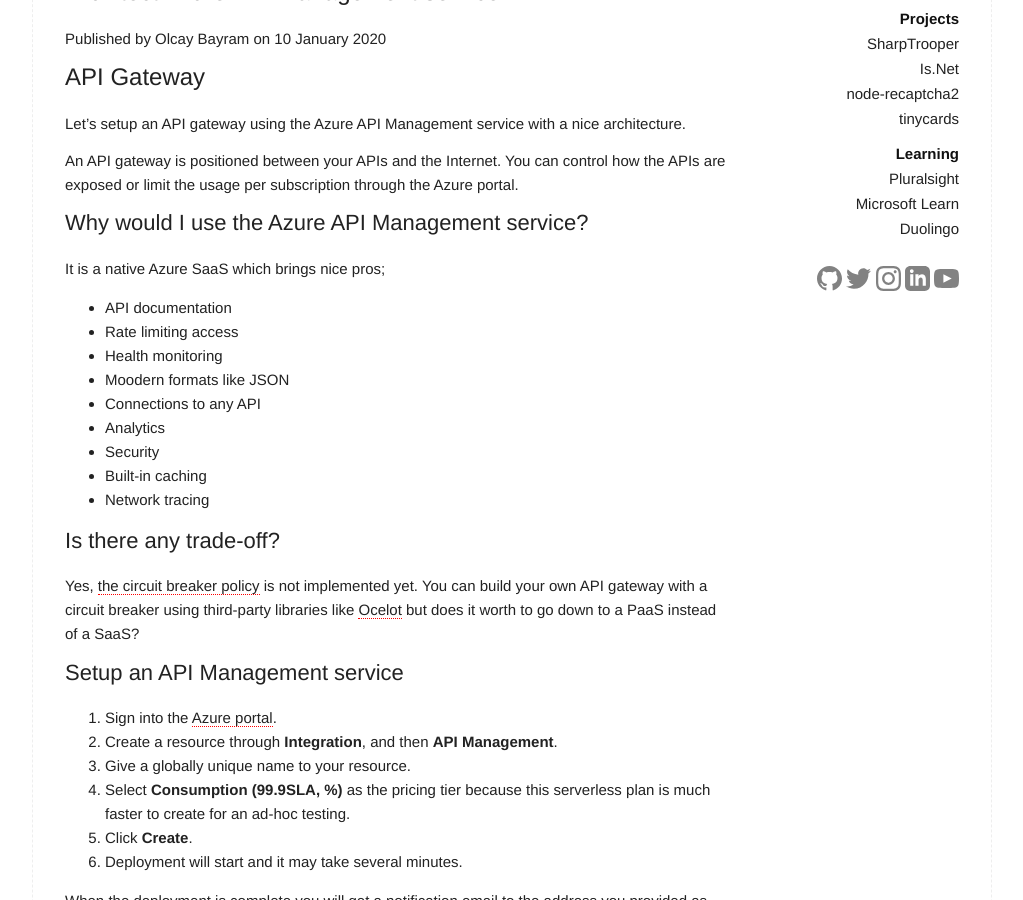
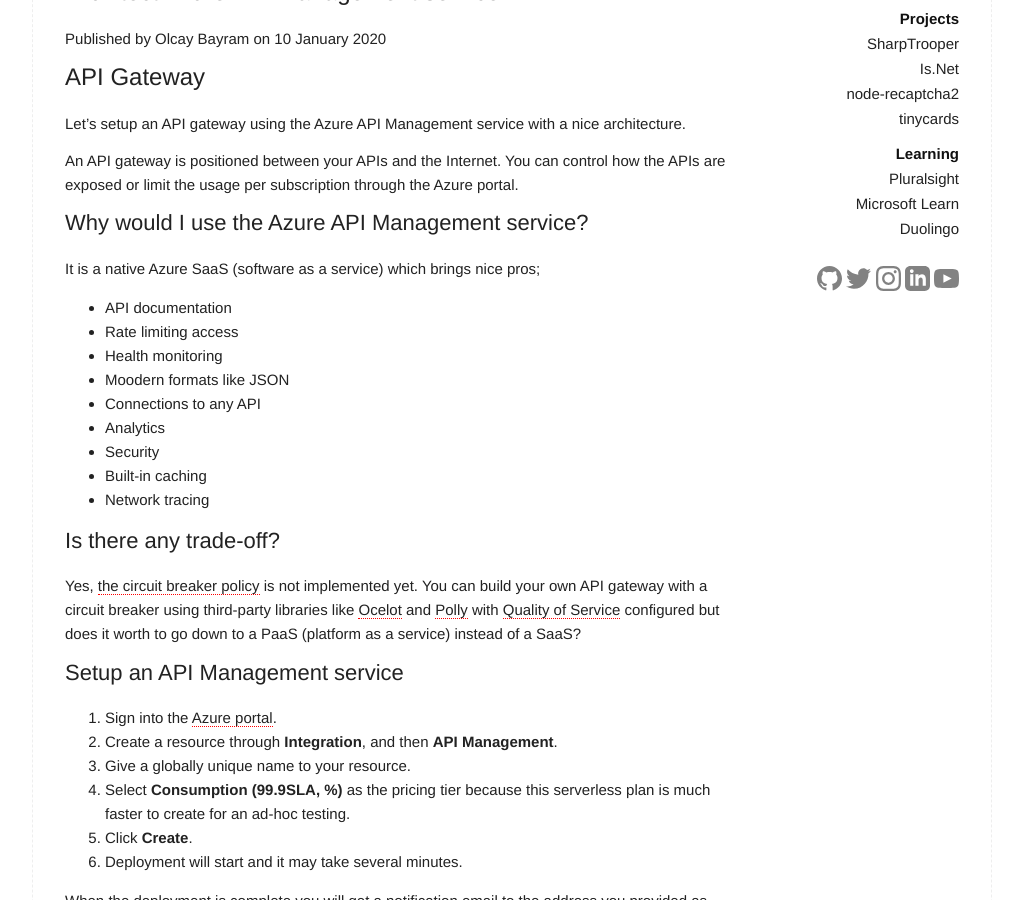
Before and after one commit to otomatikmuhendis/aclockworkengineer, a Jekyll site: the page built from _posts/2020-01-10-architect-azure-api-management-service.md, in a window 1280 px wide and 900 px high, scrolled down 536 px. Shown: the whole window, without its empty margins (128-1151 px from the left). Built offline with Jekyll 4.4.1, drawn with Linux system fonts in a browser that asks for light colours; comment, search, counter and statistics services are not loaded.

Commit message:
Update 2020-01-10-architect-azure-api-management-service.md

```diff
--- a/_posts/2020-01-10-architect-azure-api-management-service.md
+++ b/_posts/2020-01-10-architect-azure-api-management-service.md
@@ -21,7 +21,7 @@
 
 ## Why would I use the Azure API Management service?
 
-It is a native Azure SaaS which brings nice pros;
+It is a native Azure SaaS (software as a service) which brings nice pros;
 - API documentation
 - Rate limiting access
 - Health monitoring
@@ -34,7 +34,7 @@
 
 ## Is there any trade-off?
 
-Yes, [the circuit breaker policy](https://feedback.azure.com/forums/248703-api-management/suggestions/15527100-circuit-breaker-policy) is not implemented yet. You can build your own API gateway with a circuit breaker using third-party libraries like [Ocelot](https://github.com/ThreeMammals/Ocelot) but does it worth to go down to a PaaS instead of a SaaS?
+Yes, [the circuit breaker policy](https://feedback.azure.com/forums/248703-api-management/suggestions/15527100-circuit-breaker-policy) is not implemented yet. You can build your own API gateway with a circuit breaker using third-party libraries like [Ocelot](https://github.com/ThreeMammals/Ocelot) and [Polly](https://github.com/App-vNext/Polly) with [Quality of Service](https://ocelot.readthedocs.io/en/latest/features/qualityofservice.html) configured but does it worth to go down to a PaaS (platform as a service) instead of a SaaS?
 
 <!--more-->
 
```
